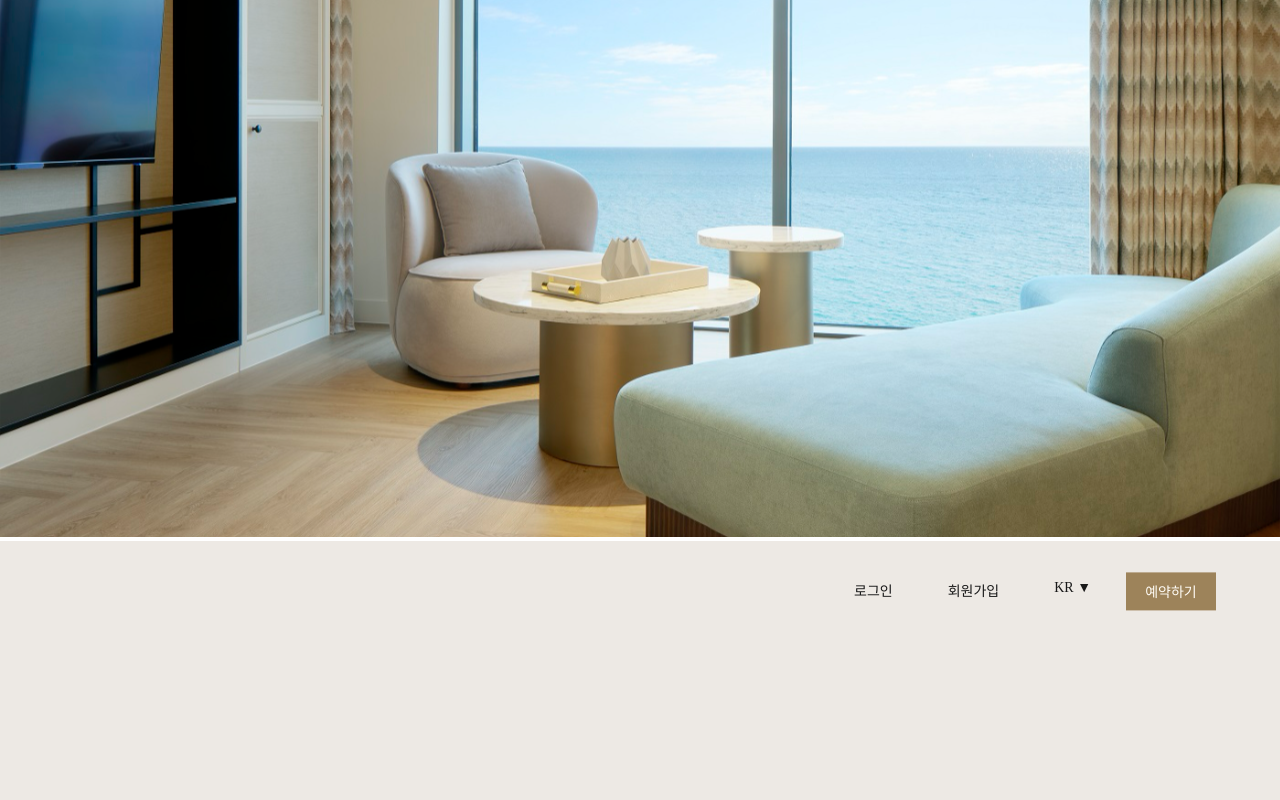
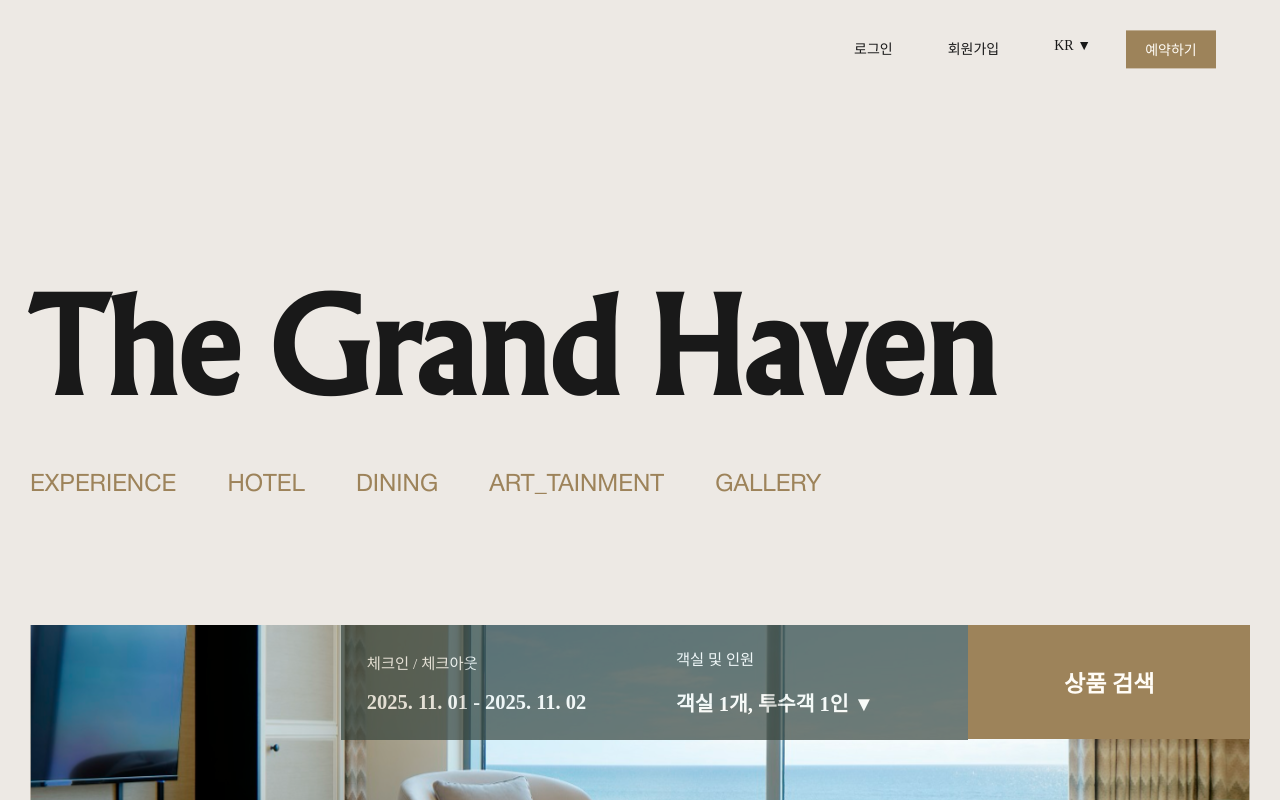
Before and after one commit to heeyoung6305/The-Grand-Haven, a Next.js app: page / in a window 1280 px wide. Shown: the top 800 px of the page. Built offline with nearby package versions, Linux system fonts and the light colour scheme; a web font is replaced by a local one.

Commit message:
feat: Header, Menu 컴포넌트 분리
Header, Menu 컴포넌트 분리

```diff
--- a/src/assets/data/serviceMemuData.ts
+++ b/src/assets/data/serviceMemuData.ts
@@ -1,3 +1,16 @@
+/**
+ * 메인 메뉴 DATA
+ */
+const HEADER_MENU_DATA = [
+  { code: '1', name: 'HOME' },
+  { code: '2', name: 'ABOUT' },
+  { code: '3', name: 'SERVICE' },
+  { code: '4', name: 'CONTACT' },
+];
+
+/**
+ * 서비스 메뉴 DATA
+ */
 const SERVICE_MENU_DATA = [
   { code: '1', name: 'EXPERIENCE' },
   { code: '2', name: 'HOTEL' },
--- /dev/null
+++ b/src/components/index.ts
@@ -0,0 +1 @@
+export * from './special';
--- /dev/null
+++ b/src/components/special/TGHHeader/TGHHeader.tsx
@@ -0,0 +1,21 @@
+import styles from '@/features/main/MainPage.module.css';
+
+/**
+ * TGH 헤더 컴포넌트
+ * @constructor
+ */
+const TGHHeader = () => (
+  <>
+    <nav>
+      <ul className={styles.menu_right}>
+        <li>로그인</li>
+        <li>회원가입</li>
+        <li>KR &#9660;</li>
+        <li className={styles.book_btn}>예약하기</li>
+      </ul>
+    </nav>
+    <h1 className={styles.header_title}>The Grand Haven</h1>
+  </>
+);
+
+export default TGHHeader;
--- /dev/null
+++ b/src/components/special/TGHHeader/index.ts
@@ -0,0 +1,3 @@
+import TGHHeader from './TGHHeader';
+
+export { TGHHeader };
--- /dev/null
+++ b/src/components/special/TGHMenu/TGHMenu.tsx
@@ -0,0 +1,18 @@
+import { SERVICE_MENU_DATA } from '@/assets/data';
+import styles from '@/features/main/MainPage.module.css';
+
+const TGHMenu = () => (
+  <>
+    <nav>
+      <ul className={styles.menu_left}>
+        {SERVICE_MENU_DATA.map((menu) => (
+          <li key={menu.code} onClick={() => console.log(menu.name)}>
+            {menu.name}
+          </li>
+        ))}
+      </ul>
+    </nav>
+  </>
+);
+
+export default TGHMenu;
--- /dev/null
+++ b/src/components/special/TGHMenu/index.ts
@@ -0,0 +1,3 @@
+import TGHMenu from './TGHMenu';
+
+export { TGHMenu };
--- /dev/null
+++ b/src/components/special/index.ts
@@ -0,0 +1,2 @@
+export * from './TGHHeader';
+export * from './TGHMenu';
--- a/src/features/main/MainPage.tsx
+++ b/src/features/main/MainPage.tsx
@@ -1,10 +1,11 @@
-import { mainImg } from '@/assets';
 import { SERVICE_MENU_DATA } from '@/assets/data';
+import { TGHHeader, TGHMenu } from '@/components';
 import { ServiceIdEnum } from '@/enums';
 import { useMainStore } from '@/providers';
 import { IMainPageProps } from '@/types';
 
 import styles from './MainPage.module.css';
+
 import './reset.css';
 
 const MainPage = ({ router }: IMainPageProps) => {
@@ -17,28 +18,12 @@ const MainPage = ({ router }: IMainPageProps) => {
   return (
     <>
       {/* 이미지 태그 사용 예시 */}
-      <img src={mainImg.src} alt={'메인페이지 이미지'} style={{ width: '100%' }} />
+      {/*<img src={mainImg.src} alt={'메인페이지 이미지'} style={{ width: '100%' }} />*/}
       <div className={styles.main_page_body}>
-        <header className={styles.header}>
-          <nav>
-            <ul className={styles.menu_right}>
-              <li>로그인</li>
-              <li>회원가입</li>
-              <li>KR &#9660;</li>
-              <li className={styles.book_btn}>예약하기</li>
-            </ul>
-          </nav>
-          <h1 className={styles.header_title}>The Grand Haven</h1>
-          <nav>
-            <ul className={styles.menu_left}>
-              <li>EXPERIENCE</li>
-              <li>HOTEL</li>
-              <li>DINING</li>
-              <li>ART-TAINMENT</li>
-              <li>GALLERY</li>
-            </ul>
-          </nav>
+        <header>
+          <TGHHeader />
         </header>
+        <TGHMenu />
         <section className={styles.hero}>
           <div className={styles.hero_content}>
             <div className={styles.hero_image}>
```
Also changed, not shown: src/components/special/TGHHeader/TGHHeader.module.css (added), src/components/special/TGHMenu/TGHMenu.module.css (added).
